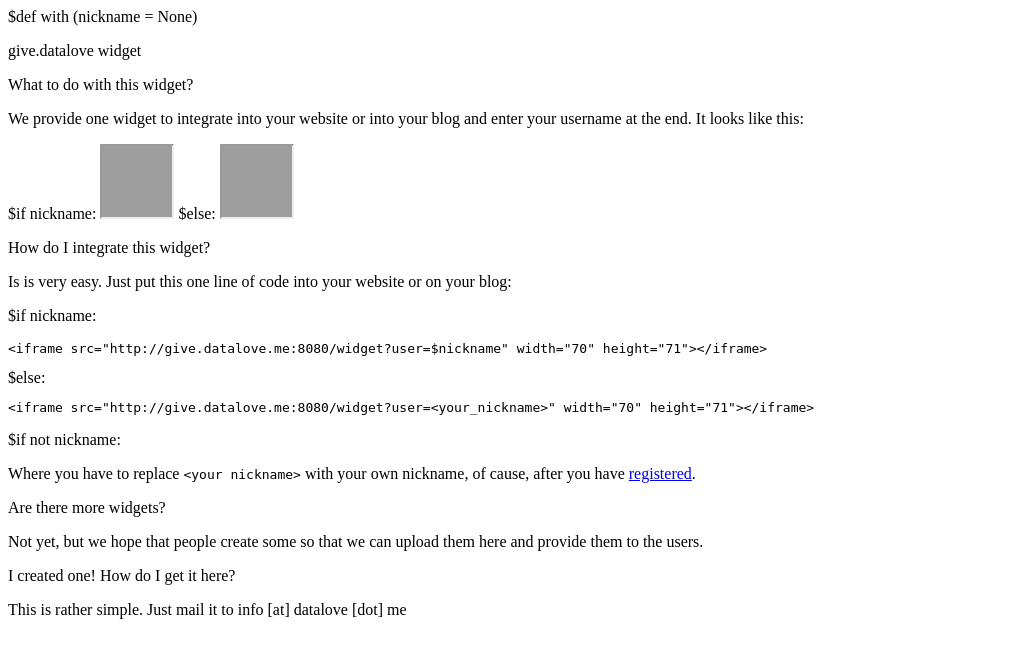
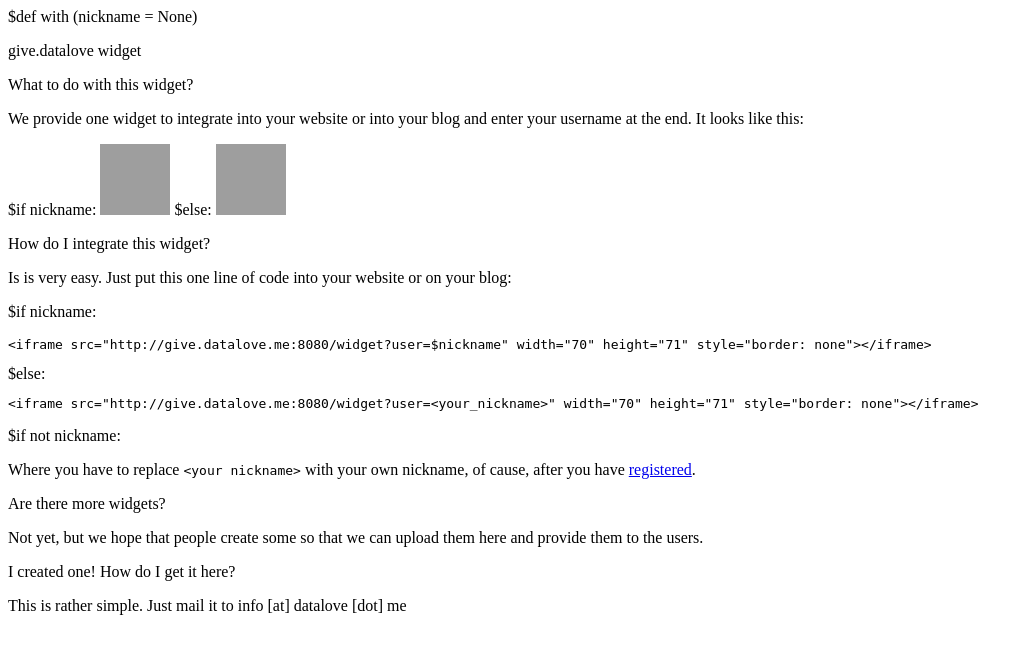
Before and after one commit to miri64/give-datalove, a Python web app: template templates/widgetpage.html in a window 1280 px wide. Shown: the top 655 px of the page, without its empty margins (0-1032 px from the left). Run offline with Jinja, Linux system fonts and the light colour scheme; the template is opened without the code that fills it, so the values that code supplies are empty; grey boxes are pictures that could not be loaded.

Commit message:
Removed border around widget

```diff
--- a/templates/widgetpage.html
+++ b/templates/widgetpage.html
@@ -4,17 +4,17 @@ $def with (nickname = None)
 		<p class="about">We provide one widget to integrate into your website or into your blog and enter your username at the end. It looks like this:</p>
 		<p class="about">
 			$if nickname:
-				<iframe src="http://give.datalove.me:8080/widget?user=$nickname" width="70" height="71"></iframe>
+				<iframe src="http://give.datalove.me:8080/widget?user=$nickname" width="70" height="71" style="border: none"></iframe>
 			$else:
-				<iframe src="http://give.datalove.me:8080/widget?random" width="70" height="71"></iframe>
+				<iframe src="http://give.datalove.me:8080/widget?random" width="70" height="71" style="border: none"></iframe>
 		</p>
 		<p class="abouth">How do I integrate this widget?</p>
 		<p class="about">Is is very easy. Just put this one line of code into your website or on your blog:</p>
 		<p class="about">
 			$if nickname:
-				<pre>&lt;iframe src="http://give.datalove.me:8080/widget?user=$nickname" width="70" height="71"&gt;&lt;/iframe&gt;</pre>
+				<pre>&lt;iframe src="http://give.datalove.me:8080/widget?user=$nickname" width="70" height="71" style="border: none"&gt;&lt;/iframe&gt;</pre>
 			$else:
-				<pre>&lt;iframe src="http://give.datalove.me:8080/widget?user=&lt;your_nickname&gt;" width="70" height="71"&gt;&lt;/iframe&gt;</pre>
+				<pre>&lt;iframe src="http://give.datalove.me:8080/widget?user=&lt;your_nickname&gt;" width="70" height="71" style="border: none"&gt;&lt;/iframe&gt;</pre>
 		</p>
 		$if not nickname:
 			<p class="about">Where you have to replace <tt>&lt;your nickname&gt;</tt> with your own nickname, of cause, after you have <a href="/register">registered</a>.</p>
```
